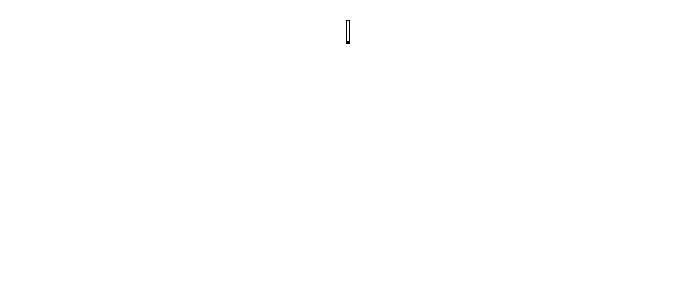
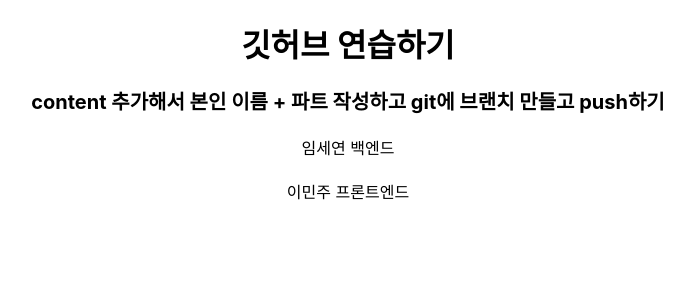
Before and after one commit to SWEWEB-3th-TeamB/test, a React (Create React App) app: page / in a window 1280 px wide. Shown: the top 300 px of the page, without its empty margins (292-986 px from the left). Built offline with nearby package versions, Linux system fonts and the light colour scheme.

Commit message:
Feat: appjs 내용수정

```diff
--- a/src/App.css
+++ b/src/App.css
@@ -2,21 +2,28 @@
   display: flex;
   flex-direction: column;
   align-items: center;
-  justify-content: flex-start; /* ✅ 위에서부터 배치 */
+  justify-content: flex-start;
   height: 100vh;
-  padding-top: 20px; /* (선택) 위에 여백 */
+  padding-top: 20px;
+  gap: 20px;
 }
 
 .title {
   display: flex;
   flex-direction: column;
   align-items: center;
-  border: 1px solid #000;
-  font-size: 24px;
+  font-size: 32px;
+  font-weight: bold;
+}
+
+.text {
+  display: flex;
+  flex-direction: column;
+  align-items: center;
+  font-size: 20px;
   font-weight: bold;
 }
 
 .content {
-  margin-top: 20px;
-  border: 1px solid #000;
+  /*border: 1px solid #000;*/
 }
--- a/src/App.js
+++ b/src/App.js
@@ -3,9 +3,12 @@ import "./App.css";
 function App() {
   return (
     <div className="container">
-      <div className="title">
-        <div className="content"></div>
+      <div className="title">깃허브 연습하기</div>
+      <div className="text">
+        content 추가해서 본인 이름 + 파트 작성하고 git에 브랜치 만들고 push하기
       </div>
+      <div className="content">임세연 백엔드</div>
+      <div className="content">이민주 프론트엔드</div>
     </div>
   );
 }
```
